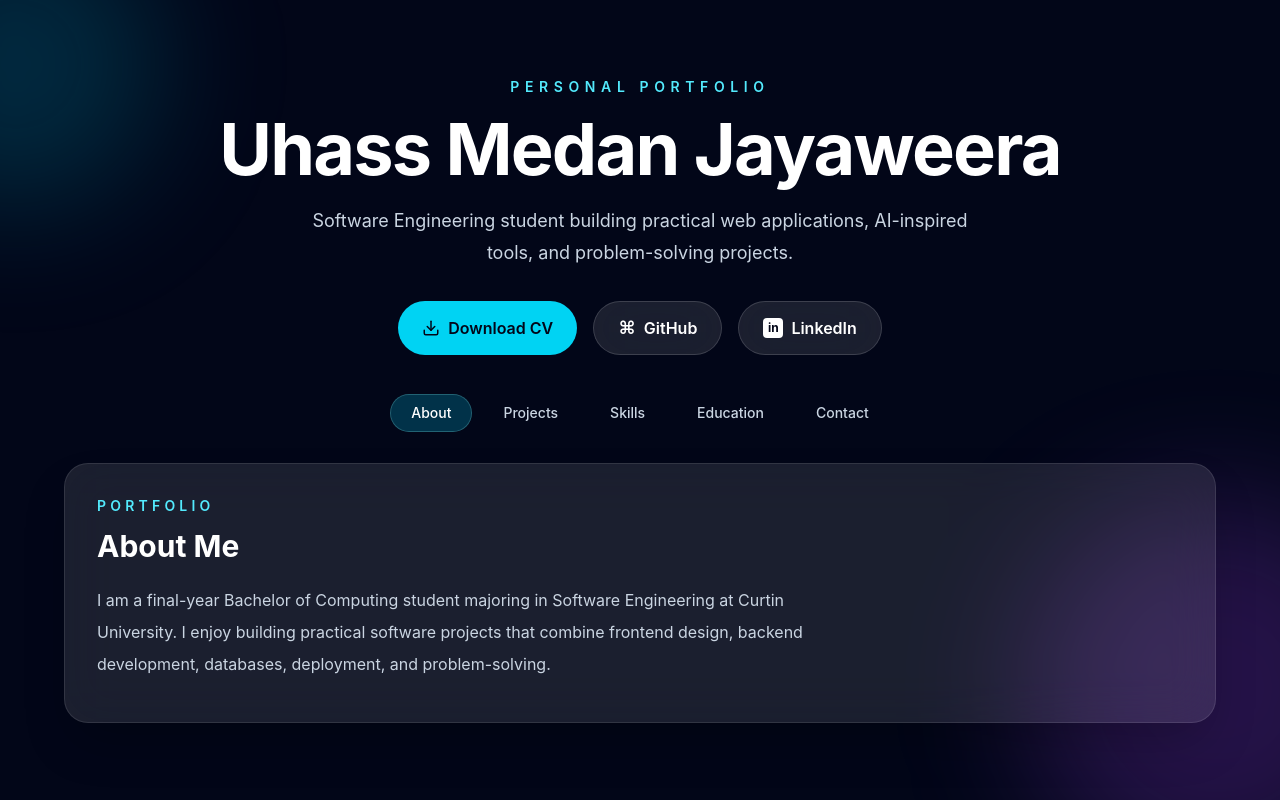
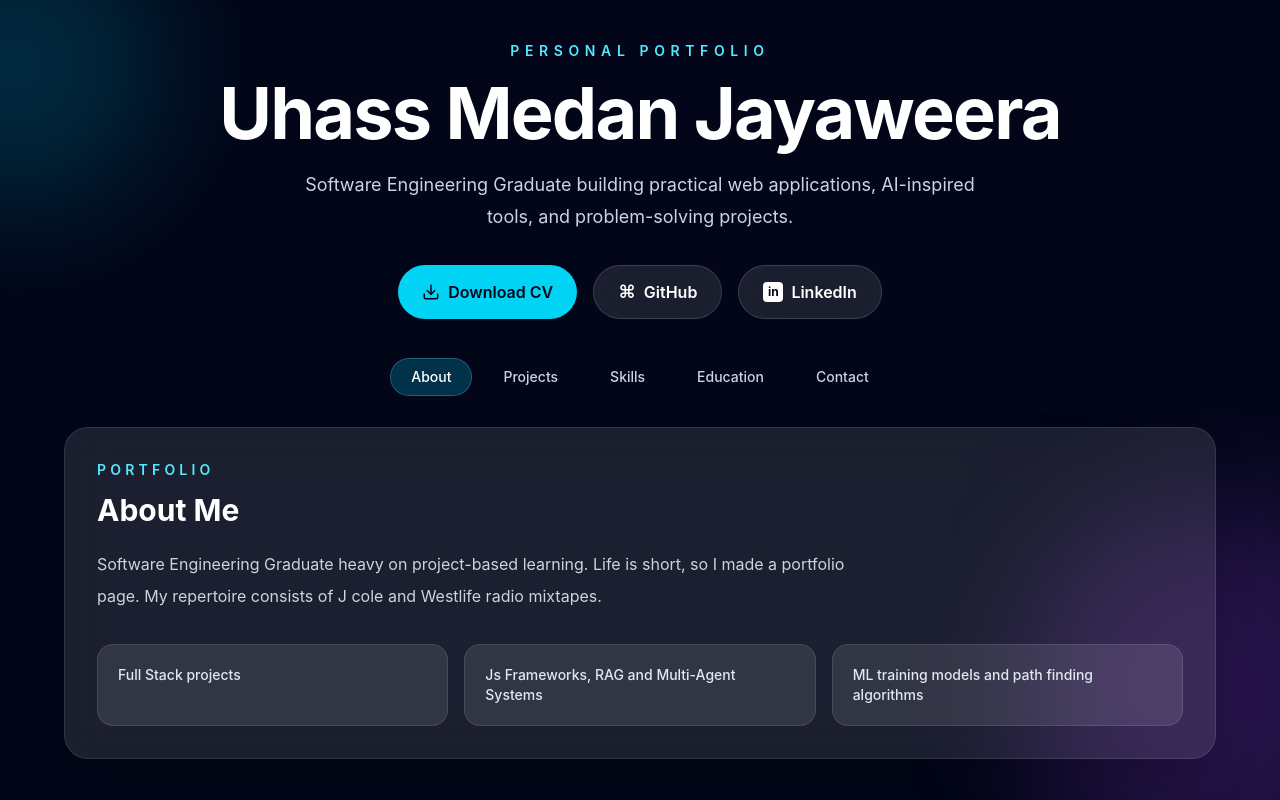
Before and after one commit to uhazzz03/uhass-Portfolio, a React (Vite) app: page / in a window 1280 px wide. Built offline with nearby package versions, Linux system fonts and the light colour scheme.

Commit message:
About section updted

```diff
--- a/src/App.jsx
+++ b/src/App.jsx
@@ -22,7 +22,7 @@ function App() {
           </h1>
 
           <p className="mx-auto mt-5 max-w-2xl text-lg leading-8 text-slate-300">
-            Software Engineering student building practical web applications, AI-inspired tools, and problem-solving projects.
+            Software Engineering Graduate building practical web applications, AI-inspired tools, and problem-solving projects.
           </p>
 
           <div className="mt-8 flex flex-wrap justify-center gap-4">
--- a/src/components/TabContent.jsx
+++ b/src/components/TabContent.jsx
@@ -3,7 +3,12 @@ import { AnimatePresence, motion } from "framer-motion";
 const content = {
   about: {
     title: "About Me",
-    body: "I am a final-year Bachelor of Computing student majoring in Software Engineering at Curtin University. I enjoy building practical software projects that combine frontend design, backend development, databases, deployment, and problem-solving.",
+    body: "Software Engineering Graduate heavy on project-based learning. Life is short, so I made a portfolio page. My repertoire consists of J cole and Westlife radio mixtapes.",
+    highlights: [
+      "Full Stack projects",
+      "Js Frameworks, RAG and Multi-Agent Systems",
+      "ML training models and path finding algorithms"
+    ]
   },
   projects: {
     title: "Projects",
@@ -47,6 +52,18 @@ function TabContent({ activeTab }) {
           <p className="mt-5 max-w-3xl text-base leading-8 text-slate-300">
             {currentContent.body}
           </p>
+          {currentContent.highlights && (
+            <div className="mt-8 grid gap-4 md:grid-cols-3">
+              {currentContent.highlights.map((highlight) => (
+                <div
+                  key={highlight}
+                  className="rounded-2xl border border-white/10 bg-white/10 p-5 text-sm font-medium text-slate-200"
+                >
+                  {highlight}
+                </div>
+              ))}
+            </div>
+          )}
         </motion.div>
       </AnimatePresence>
     </div>
```
